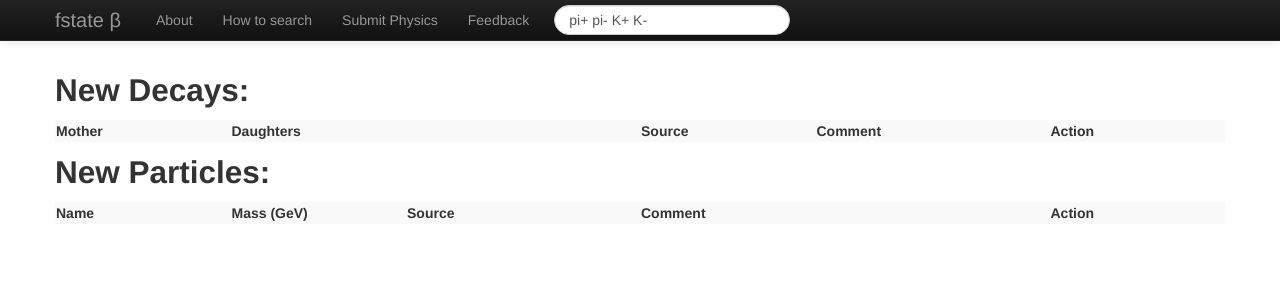
After one commit to fstate/fstate, a Flask app: page /admin_panel in a window 1280 px wide. The commit adds this page. Shown: the top 300 px of the page. Run offline with Flask 2, Linux system fonts and the light colour scheme; data that the repository does not hold is empty; some libraries are stand-ins or nearby versions.

Commit message:
Added admin panel and support for adding new physics to the db

```diff
--- a/web/db.py
+++ b/web/db.py
@@ -6,3 +6,4 @@ db = client.fstate
 
 decays = db.decays # Decays collection
 fstates = db.fstates # Fstates collection
+new_physics = db.new_physics # Auxilary collection for new physics
--- a/web/server.py
+++ b/web/server.py
@@ -6,6 +6,7 @@ from datetime import datetime
 from copy import deepcopy
 from printer import TablePrinter
 from json import dumps as json_dump
+from bson import ObjectId
 
 app = Flask(__name__)
 # mc = pylibmc.Client(["127.0.0.1"], binary=True,
@@ -86,7 +87,6 @@ format = [
     ('Scheme',          'scheme',       120),
 ]
 
-
 @app.route('/<query>.txt')
 def txt(query):
     if not query:
@@ -103,5 +103,65 @@ def txt(query):
 
     return Response(TablePrinter(format, ul='-')(result), mimetype='text/plain')
 
+
+## -------- Bobak's Code -------- ##
+
+@app.route("/add_decay", methods=["POST"])
+def addDecay():
+    """Adds POST data to new_physics collection, displays a thank you message"""
+    request.get_data()
+
+    document = {"type": "decay", "mother": "", "daughters": [], "source": "", "comment": ""}
+
+    document["mother"] = request.form["mother"]
+    document["source"] = request.form["source"]
+    document["comment"] = request.form["comment"]
+
+    for i in request.form:
+        if "daughter" in i:
+            document["daughters"].append(request.form[i])
+
+
+    new_physics.insert_one(document)
+
+    return render_template("physics-added.html")
+
+@app.route("/add_particle", methods=["POST"])
+def addParticle():
+    """Adds POST data to new_physics collection, displays a thank you message"""
+    request.get_data()
+    print(request.form)
+    document = {"type": "particle", "name": "", "mass": "", "source": "", "comment": ""}
+
+    document["name"] = request.form["name"]
+    document["mass"] = request.form["mass"]
+    document["source"] = request.form["source"]
+    document["comment"] = request.form["comment"]
+
+    new_physics.insert_one(document)
+
+    return render_template("physics-added.html")
+
+def getNewPhysics(t):
+    """Returns all rows of the new_physics table with type t as a list"""
+    rows = new_physics.find({"type": t})
+    return [i for i in rows]
+
+def addDecayLive(document):
+    """Adds decay specified by document to the live fstate decays table"""
+    pass
+
+@app.route("/admin_panel", methods=["GET", "POST"])
+def adminPanel():
+    """Renders admin panel, also accepts post arguments that let you remove a preliminary decay/particle or add it to the live table"""
+    request.get_data()
+
+    decs = getNewPhysics("decay")
+    particles = getNewPhysics("particle")
+    return render_template("admin_panel.html", decs=decs, particles=particles)
+
+## -------- Bobak's Code -------- ##
+
+
 if __name__ == "__main__":
     app.run(debug=True)
--- a/web/templates/HowToSearch.html
+++ b/web/templates/HowToSearch.html
@@ -1,12 +1,12 @@
 {% extends "base.html" %}
 
 {% block content %}
-<div id="AboutTop">
+<div id="AboutTop" class="span6 offset3 text-center">
 <h1 id="AboutLabel">How to search?</h1>
 </div>
 
 
-<div>
+<div class="span6 offset3 text-center">
 	<h2>Table of particles</h2>
 
 <table border ="1">
--- /dev/null
+++ b/web/templates/admin_panel.html
@@ -0,0 +1,139 @@
+{% extends "base.html" %}
+
+{% block content %}
+
+<h2 class="text-left">New Decays:</h2>
+
+<table class="table-striped" style="width: 100%">
+  <tr>
+      <td style="width: 15%"><strong>Mother</strong></td>
+      <td style="width: 35%"><strong>Daughters</strong></td>
+      <td style="width: 15%"><strong>Source</strong></td>
+      <td style="width: 20%"><strong>Comment</strong></td>
+      <td style="width: 15%"><strong>Action</strong></td>
+  </tr>
+  {% for d in decs %}
+  <tr>
+      <form>
+        <td style="width: 15%"><span name="mother" id="mother_{{ d._id }}">{{ d.mother }}</span><input id="mother_{{ d._id }}_input" style="display: none"></input></td>
+        <td style="width: 35%"><span name="daughters" id="daughters_{{ d._id }}">{{ d.daughters }}</span> <input id="daughters_{{ d._id }}_input" style="display: none"></input></td>
+        <td style="width: 15%">{{ d.source }}</td>
+        <td style="width: 20%">{{ d.comment }}</td>
+        <td style="width: 15%"><input type="submit" class="btn btn-success" value="Approve" /> <input type="submit" class="btn btn-danger" value="Deny" /></td>
+      </form>
+  </tr>
+  {% endfor %}
+</table>
+
+<h2 class="text-left">New Particles:</h2>
+
+<table class="table-striped" style="width: 100%">
+  <tr>
+      <td style="width: 15%"><strong>Name</strong></td>
+      <td style="width: 15%"><strong>Mass (GeV)</strong></td>
+      <td style="width: 20%"><strong>Source</strong></td>
+      <td style="width: 35%"><strong>Comment</strong></td>
+      <td style="width: 15%"><strong>Action</strong></td>
+  </tr>
+  {% for p in particles %}
+  <tr>
+      <form>
+        <td style="width: 15%"><span name="name" id="name_{{ p._id }}">{{ p.name }}</span><input id="name_{{ p._id }}_input" style="display: none"></input></td>
+        <td style="width: 15%"><span name="mass" id="mass_{{ p._id }}">{{ p.mass }}</span> <input id="mass_{{ p._id }}_input" style="display: none"></input></td>
+        <td style="width: 20%">{{ p.source }}</td>
+        <td style="width: 25%">{{ p.comment }}</td>
+        <td style="width: 15%"><input type="submit" class="btn btn-success" value="Approve" /> <input type="submit" class="btn btn-danger" value="Deny" /></td>
+      </form>
+  </tr>
+  {% endfor %}
+</table>
+
+
+<!-- This makes the mother and daughter text editable for decays -->
+<script type="text/javascript">
+  //Make mother and daughter particles editable
+  {% for d in decs %}
+
+  //Span text onclick
+  $('#mother_{{ d._id }}').click(function() {
+    $('#mother_{{ d._id }}').css('display', 'none');
+    $('#mother_{{ d._id }}_input')
+      .val($('#mother_{{ d._id }}').text())
+      .css('display', '')
+      .focus()
+  })
+
+  //Text input blur
+  $('#mother_{{ d._id }}_input').blur(function() {
+    $('#mother_{{ d._id }}_input').css('display', 'none');
+    $('#mother_{{ d._id }}')
+      .text($('#mother_{{ d._id }}_input').val())
+      .css('display', '')
+  })
+
+
+  //Span text onclick
+  $('#daughters_{{ d._id }}').click(function() {
+    $('#daughters_{{ d._id }}').css('display', 'none');
+    $('#daughters_{{ d._id }}_input')
+      .val($('#daughters_{{ d._id }}').text())
+      .css('display', '')
+      .focus()
+  })
+
+  //Text input blur
+  $('#daughters_{{ d._id }}_input').blur(function() {
+    $('#daughters_{{ d._id }}_input').css('display', 'none');
+    $('#daughters_{{ d._id }}')
+      .text($('#daughters_{{ d._id }}_input').val())
+      .css('display', '')
+  })
+
+  {% endfor %}
+</script>
+<!-- //////////////////////////////////////////////// -->
+
+<!-- This makes the name and mass text editable for new particles -->
+<script type="text/javascript">
+  //Make mother and daughter particles editable
+  {% for p in particles %}
+
+  //Span text onclick
+  $('#name_{{ p._id }}').click(function() {
+    $('#name_{{ p._id }}').css('display', 'none');
+    $('#name_{{ p._id }}_input')
+      .val($('#name_{{ p._id }}').text())
+      .css('display', '')
+      .focus()
+  })
+
+  //Text input blur
+  $('#name_{{ p._id }}_input').blur(function() {
+    $('#name_{{ p._id }}_input').css('display', 'none');
+    $('#name_{{ p._id }}')
+      .text($('#name_{{ p._id }}_input').val())
+      .css('display', '')
+  })
+
+
+  //Span text onclick
+  $('#mass_{{ p._id }}').click(function() {
+    $('#mass_{{ p._id }}').css('display', 'none');
+    $('#mass_{{ p._id }}_input')
+      .val($('#mass_{{ p._id }}').text())
+      .css('display', '')
+      .focus()
+  })
+
+  //Text input blur
+  $('#mass_{{ p._id }}_input').blur(function() {
+    $('#mass_{{ p._id }}_input').css('display', 'none');
+    $('#mass_{{ p._id }}')
+      .text($('#mass_{{ p._id }}_input').val())
+      .css('display', '')
+  })
+
+  {% endfor %}
+</script>
+<!-- //////////////////////////////////////////////// -->
+{% endblock %}
--- a/web/templates/base.html
+++ b/web/templates/base.html
@@ -185,7 +185,7 @@ function do_search()
             <ul class="nav">
               <li><a href="/about">About</a></li>
               <li><a href="/howto-search">How to search</a></li>
-              <li><a href="add-physics">Submit Physics</a></li>
+              <li><a href="/add-physics">Submit Physics</a></li>
               <li><a href="mailto:ilya.komarov@epfl.ch,a.baranov@cern.ch?Subject=fstate%20feedback">Feedback</a></li>
             </ul>
 
--- a/web/templates/index.html
+++ b/web/templates/index.html
@@ -2,14 +2,14 @@
 
 {% block content %}
 <div class="row">
-  <div class="span12">
+  <!--<div class="span12">-->
 
-    <div id="introduction" class="span6 offset3">
+    <div id="introduction" class="span6 offset3" style="margin-top: 200px">
         <p>Dear colleagues, we are happy to greet you at the closed &beta;-test of  <strong>fstate</strong> project, which allow to find decays by the final state.</p>
         <p>At this moment you can try to search decays with up to 5 particles in the final state (try pi+ pi- mu+ mu-, for example). More powerfull search is expected soon.</p>
         <p>If you have some comments or see a bug, we would appreciate if you could <a href="mailto:ilya.komarov@epfl.ch,a.baranov@cern.ch?Subject=fstate%20feedback">
           write</a> us about it.</p>
     </div>
-  </div>
+  <!--</div>-->
 </div>
 {% endblock %}
```
Also changed, not shown: web/templates/AddPhysics.html (+8 -6 lines), web/templates/physics-added.html (added, +12 -0 lines).
